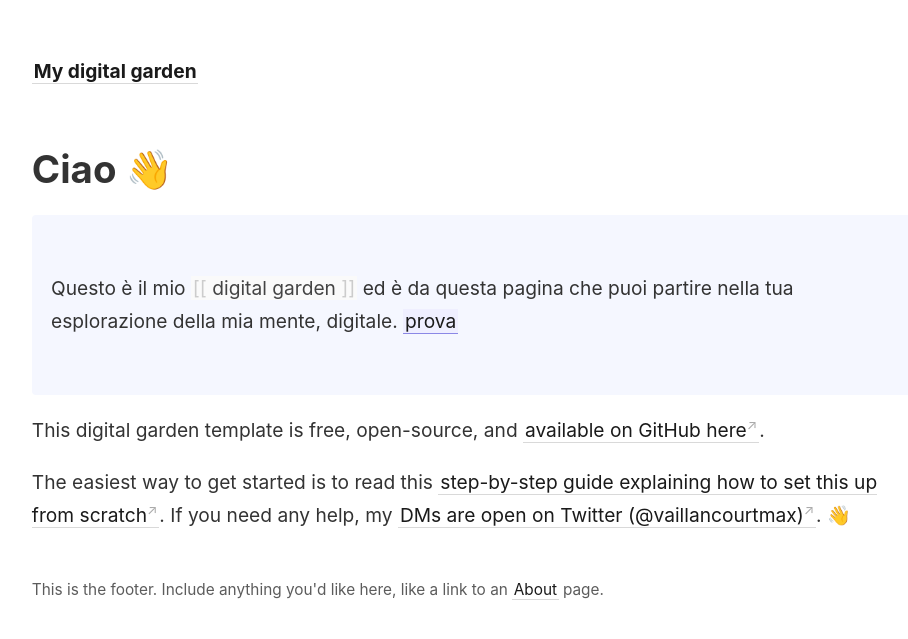
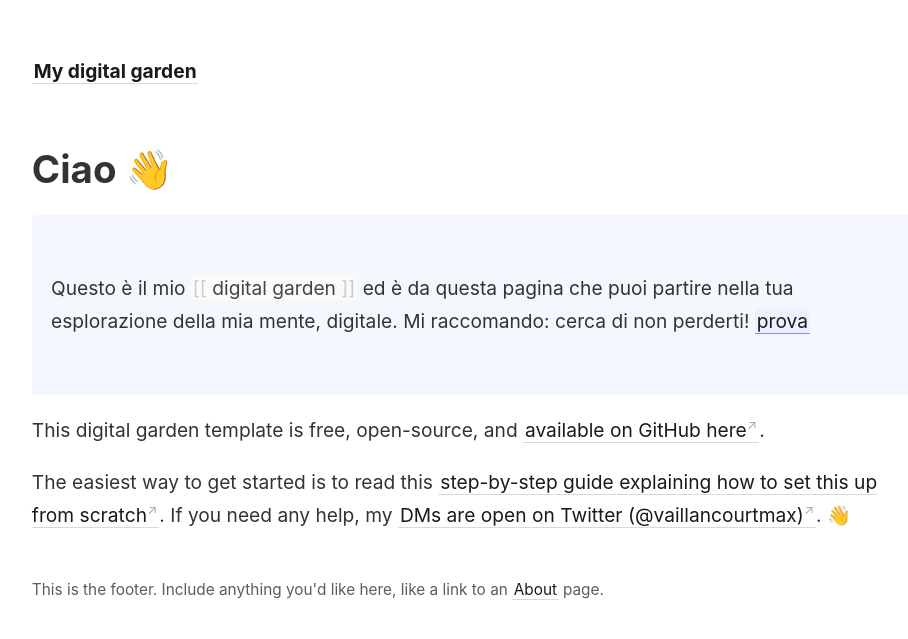
Before and after one commit to dandele/digital-garden-812, a Jekyll site: the page built from _pages/index.md, in a window 1280 px wide. Shown: the top 639 px of the page, without its empty margins (45-953 px from the left). Built offline with Jekyll 4.4.1, drawn with Linux system fonts in a browser that asks for light colours.

Commit message:
index.md: changed

```diff
--- a/_pages/index.md
+++ b/_pages/index.md
@@ -8,6 +8,8 @@ permalink: /
 
 <p style="padding: 3em 1em; background: #f5f7ff; border-radius: 4px;">
 Questo è il mio [[digital garden]] ed è da questa pagina che puoi partire nella tua esplorazione della mia mente, digitale.
+
+Mi raccomando: cerca di non perderti!
 [[prova]]
 </p>
 
```
